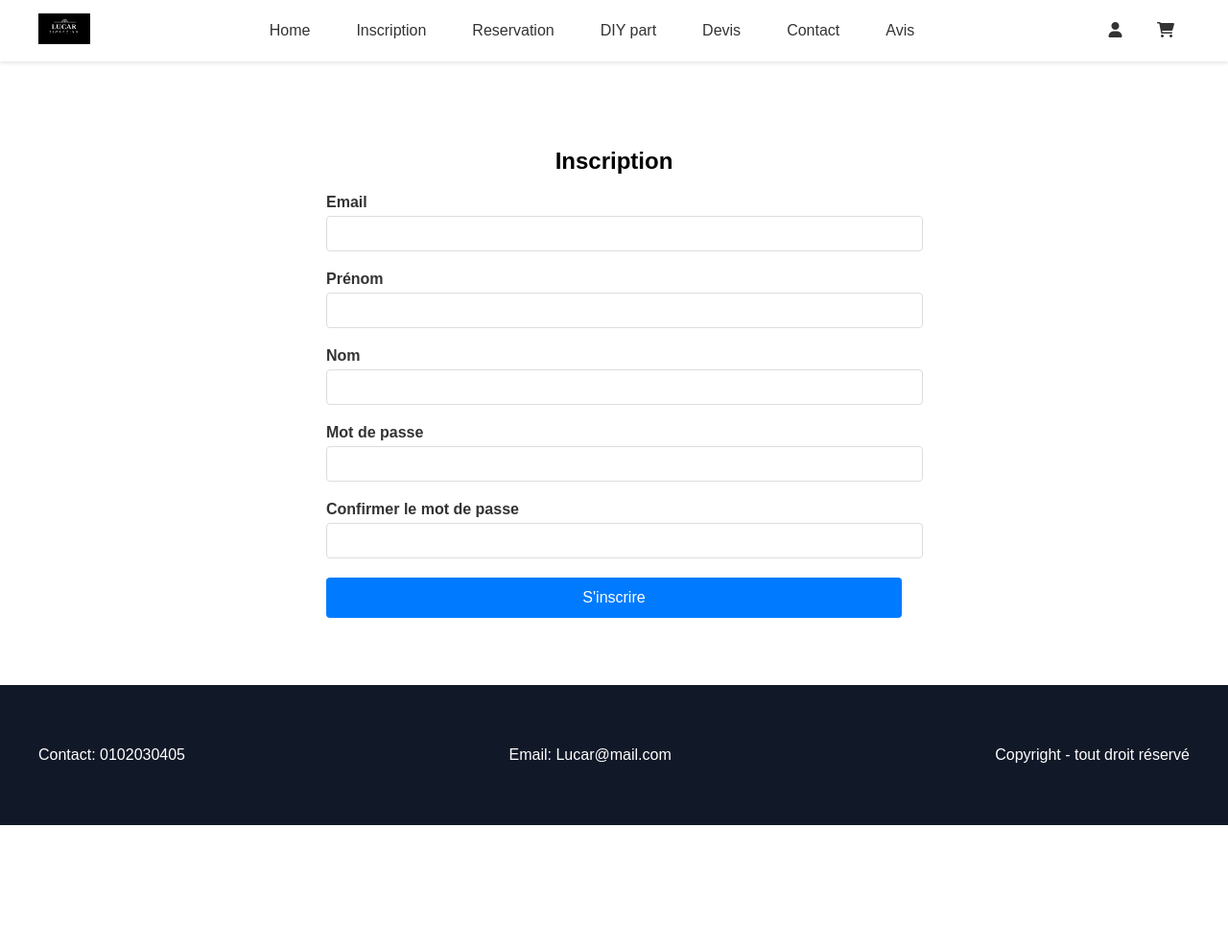
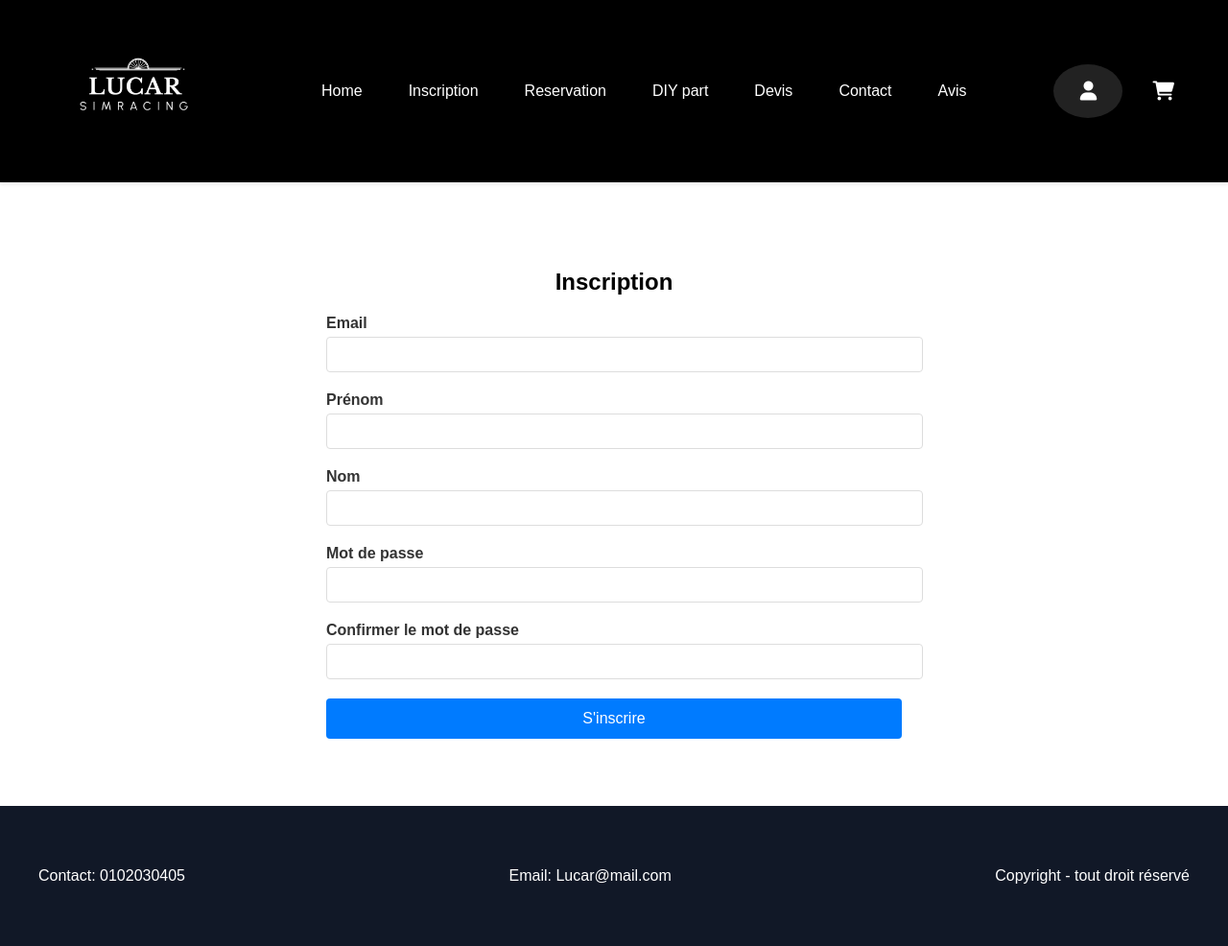
Before and after one commit to LucArronne/Sim_API, a Symfony app: template templates/inscription/index.html.twig in a window 1280 px wide. Shown: the whole page at 96% size. Before the commit the page ends 860 px from the top, so only its background shows below. Run offline with Twig, Linux system fonts and the light colour scheme; the template is opened without the code that fills it, so the values that code supplies are empty; some libraries are stand-ins or nearby versions.

Commit message:
modification de style

```diff
--- a/templates/components/nav.html.twig
+++ b/templates/components/nav.html.twig
@@ -17,7 +17,7 @@
         </div>
 
         <div class="nav-icons">
-            <a href="{{ path('admin_login') }}" class="nav-link">
+            <a href="#" class="nav-link user-icon">
                 <i class="fas fa-user"></i>
             </a>
             <a href="#" class="nav-link">
@@ -26,3 +26,133 @@
         </div>
     </div>
 </nav>
+
+<style>
+.nav {
+    padding: 20px 0;
+    background-color: #000;
+}
+
+.nav-logo {
+    padding: 15px 0;
+    display: flex;
+    align-items: center;
+}
+
+.nav-logo img {
+    height: 120px;
+    width: auto;
+    margin: 10px 0;
+    object-fit: contain;
+    transform: translateY(5px);
+}
+
+.nav-content {
+    display: flex;
+    align-items: center;
+    justify-content: space-between;
+    padding: 0 15px;
+    min-height: 150px;
+}
+
+.nav-links a {
+    color: #fff;
+}
+
+.nav-links a:hover {
+    color: #ccc;
+}
+
+.nav-icons {
+    display: flex;
+    align-items: center;
+    gap: 15px;
+}
+
+.nav-icons .user-icon {
+    background-color: #222;
+    border-radius: 50%;
+    width: 40px;
+    height: 40px;
+    display: flex;
+    align-items: center;
+    justify-content: center;
+    transition: all 0.3s ease;
+}
+
+.nav-icons .user-icon i {
+    font-size: 20px;
+    color: #fff;
+}
+
+.nav-icons .user-icon:hover {
+    background-color: #333;
+    transform: scale(1.1);
+}
+
+.nav-icons .fa-shopping-cart {
+    font-size: 20px;
+    color: #fff;
+}
+
+.nav-link.active {
+    color: #fff;
+    font-weight: bold;
+}
+
+/* Style pour les boutons spécifiques */
+.btn,
+button[type="submit"],
+.btn-primary {
+    color: #fff !important;
+    text-decoration: none;
+}
+</style>
+
+<script>
+document.getElementById('userIcon').addEventListener('click', function(e) {
+    e.preventDefault();
+    const loginForm = document.getElementById('loginForm');
+    loginForm.style.display = loginForm.style.display === 'none' ? 'block' : 'none';
+});
+
+document.getElementById('quickLoginForm').addEventListener('submit', async function(e) {
+    e.preventDefault();
+
+    const formData = {
+        username: document.getElementById('loginEmail').value,
+        password: document.getElementById('loginPassword').value
+    };
+
+    try {
+        const response = await fetch('/api/login_check', {
+            method: 'POST',
+            headers: {
+                'Content-Type': 'application/json'
+            },
+            body: JSON.stringify(formData)
+        });
+
+        const data = await response.json();
+
+        if (response.ok) {
+            localStorage.setItem('token', data.token);
+            window.location.reload(); // Recharge la page après connexion
+        } else {
+            alert('Email ou mot de passe incorrect');
+        }
+    } catch (error) {
+        alert('Erreur lors de la connexion');
+        console.error('Erreur:', error);
+    }
+});
+
+// Fermer le formulaire si on clique en dehors
+document.addEventListener('click', function(e) {
+    const loginForm = document.getElementById('loginForm');
+    const userIcon = document.getElementById('userIcon');
+    if (!loginForm.contains(e.target) && e.target !== userIcon) {
+        loginForm.style.display = 'none';
+    }
+});
+</script>
--- a/templates/inscription/index.html.twig
+++ b/templates/inscription/index.html.twig
@@ -50,6 +50,23 @@
         font-size: 14px;
         display: none;
     }
+
+    .alert {
+        padding: 15px;
+        margin-bottom: 20px;
+        border-radius: 4px;
+        display: none;
+    }
+
+    .alert-success {
+        background-color: #d4edda;
+        color: #155724;
+    }
+
+    .alert-danger {
+        background-color: #f8d7da;
+        color: #721c24;
+    }
 </style>
 {% endblock %}
 
@@ -57,7 +74,7 @@
 <div class="inscription-container">
     <h2 class="text-center mb-4">Inscription</h2>
 
-    <form id="inscriptionForm" method="post">
+    <form id="inscription-form" method="post">
         <div class="form-group">
             <label for="email">Email</label>
             <input type="email" id="email" name="email" required>
@@ -93,55 +110,80 @@
 </div>
 
 {% block javascripts %}
+{{ parent() }}
 <script>
-document.getElementById('inscriptionForm').addEventListener('submit', function(e) {
+document.getElementById('inscription-form').addEventListener('submit', async function(e) {
     e.preventDefault();
 
-    // Réinitialiser les messages d'erreur
-    document.querySelectorAll('.error-message').forEach(el => el.style.display = 'none');
+    const successMessage = document.getElementById('success-message');
+    const errorMessage = document.getElementById('error-message');
+    successMessage.style.display = 'none';
+    errorMessage.style.display = 'none';
 
-    // Validation
-    let isValid = true;
+    // Vérification des mots de passe
+    const password = document.getElementById('password').value;
+    const confirmPassword = document.getElementById('confirmPassword').value;
 
-    // Validation email
-    const email = document.getElementById('email').value;
-    if (!email.match(/^[^\s@]+@[^\s@]+\.[^\s@]+$/)) {
-        document.getElementById('emailError').textContent = 'Email invalide';
-        document.getElementById('emailError').style.display = 'block';
-        isValid = false;
+    if (password !== confirmPassword) {
+        errorMessage.textContent = 'Les mots de passe ne correspondent pas';
+        errorMessage.style.display = 'block';
+        return;
     }
 
-    // Validation prénom et nom
-    const firstName = document.getElementById('firstName').value;
-    const lastName = document.getElementById('lastName').value;
-    if (firstName.length < 2) {
-        document.getElementById('firstNameError').textContent = 'Le prénom doit faire au moins 2 caractères';
-        document.getElementById('firstNameError').style.display = 'block';
-        isValid = false;
-    }
-    if (lastName.length < 2) {
-        document.getElementById('lastNameError').textContent = 'Le nom doit faire au moins 2 caractères';
-        document.getElementById('lastNameError').style.display = 'block';
-        isValid = false;
-    }
+    // Données d'inscription
+    const formData = {
+        email: document.getElementById('email').value,
+        firstName: document.getElementById('firstName').value,
+        lastName: document.getElementById('lastName').value,
+        password: password
+    };
 
-    // Validation mot de passe
-    const password = document.getElementById('password').value;
-    const confirmPassword = document.getElementById('confirmPassword').value;
-    if (password.length < 6) {
-        document.getElementById('passwordError').textContent = 'Le mot de passe doit faire au moins 6 caractères';
-        document.getElementById('passwordError').style.display = 'block';
-        isValid = false;
-    }
-    if (password !== confirmPassword) {
-        document.getElementById('confirmPasswordError').textContent = 'Les mots de passe ne correspondent pas';
-        document.getElementById('confirmPasswordError').style.display = 'block';
-        isValid = false;
-    }
+    try {
+        // 1. Inscription
+        const registerResponse = await fetch('/api/register', {
+            method: 'POST',
+            headers: {
+                'Content-Type': 'application/json'
+            },
+            body: JSON.stringify(formData)
+        });
 
-    if (isValid) {
-        // Ici, vous pouvez ajouter le code pour envoyer les données au serveur
-        console.log('Formulaire valide, prêt à être envoyé');
+        if (registerResponse.ok) {
+            // 2. Connexion automatique après inscription
+            const loginResponse = await fetch('/api/login_check', {
+                method: 'POST',
+                headers: {
+                    'Content-Type': 'application/json'
+                },
+                body: JSON.stringify({
+                    username: formData.email,
+                    password: formData.password
+                })
+            });
+
+            const loginData = await loginResponse.json();
+
+            if (loginResponse.ok) {
+                // Stocker le token JWT
+                localStorage.setItem('token', loginData.token);
+
+                successMessage.textContent = 'Inscription réussie ! Redirection...';
+                successMessage.style.display = 'block';
+
+                // Redirection vers la page d'accueil
+                setTimeout(() => {
+                    window.location.href = '/';
+                }, 2000);
+            }
+        } else {
+            const data = await registerResponse.json();
+            errorMessage.textContent = data.message || 'Erreur lors de l\'inscription';
+            errorMessage.style.display = 'block';
+        }
+    } catch (error) {
+        errorMessage.textContent = 'Erreur lors de l\'inscription';
+        errorMessage.style.display = 'block';
+        console.error('Erreur:', error);
     }
 });
 </script>
```
